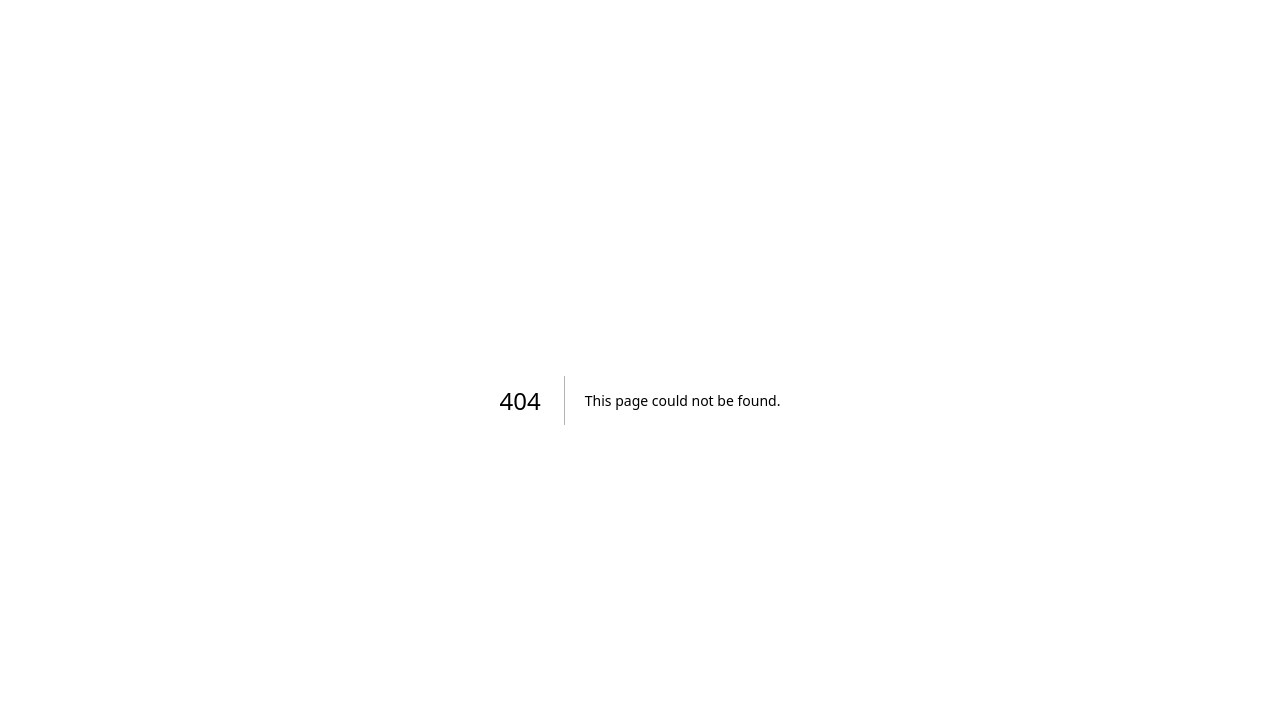
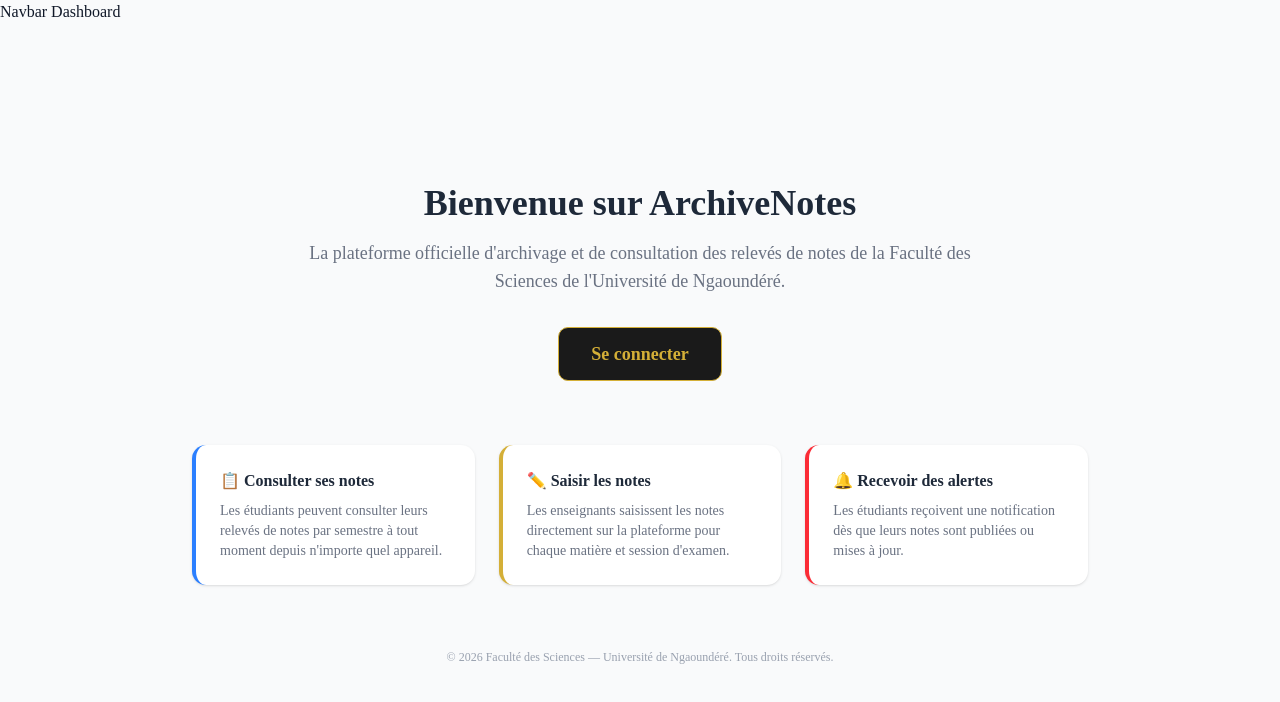
Before and after one commit to Yassine-13-dev/appli-archivage, a Next.js app: page /accueil in a window 1280 px wide. Before the commit this address had no page. Shown: the top 702 px of the page. Built offline with nearby package versions, Linux system fonts and the light colour scheme.

Commit message:
Landing page pour Parfaite

```diff
--- /dev/null
+++ b/app/(dashboard)/accueil/page.jsx
@@ -0,0 +1,73 @@
+// ✏️ PARFAITE — Lis les commentaires et modifie uniquement les textes indiqués
+
+export default function Accueil() {
+  return (
+    <div className="min-h-screen bg-gray-50 flex flex-col items-center justify-center px-4">
+
+      {/* SECTION HERO */}
+      <div className="text-center max-w-2xl">
+
+        {/* ✏️ MODIFIE : Le titre principal de l'application */}
+        <h1 className="text-4xl font-bold text-gray-800 mb-4">
+          Bienvenue sur ArchiveNotes
+        </h1>
+
+        {/* ✏️ MODIFIE : Une courte description de l'application (1-2 phrases) */}
+        <p className="text-gray-500 text-lg mb-8">
+          La plateforme officielle d'archivage et de consultation des relevés
+          de notes de la Faculté des Sciences de l'Université de Ngaoundéré.
+        </p>
+
+        {/* ✏️ MODIFIE : Le texte du bouton si tu veux */}
+        <a
+          href="/login"
+          className="inline-block bg-[#1a1a1a] text-[#D4AF37] font-semibold px-8 py-3 rounded-lg border border-[#D4AF37] hover:bg-[#D4AF37] hover:text-[#1a1a1a] transition-all duration-200 text-lg"
+        >
+          Se connecter
+        </a>
+      </div>
+
+      {/* SECTION FONCTIONNALITÉS */}
+      <div className="mt-16 grid grid-cols-1 sm:grid-cols-3 gap-6 max-w-4xl w-full">
+
+        {/* ✏️ MODIFIE : Le titre et la description de chaque carte */}
+        <div className="bg-white rounded-xl shadow-sm p-6 border-l-4 border-blue-500">
+          <h3 className="font-bold text-gray-800 mb-2">📋 Consulter ses notes</h3>
+          {/* ✏️ MODIFIE : Description de cette fonctionnalité */}
+          <p className="text-gray-500 text-sm">
+            Les étudiants peuvent consulter leurs relevés de notes par semestre
+            à tout moment depuis n'importe quel appareil.
+          </p>
+        </div>
+
+        <div className="bg-white rounded-xl shadow-sm p-6 border-l-4 border-[#D4AF37]">
+          <h3 className="font-bold text-gray-800 mb-2">✏️ Saisir les notes</h3>
+          {/* ✏️ MODIFIE : Description de cette fonctionnalité */}
+          <p className="text-gray-500 text-sm">
+            Les enseignants saisissent les notes directement sur la plateforme
+            pour chaque matière et session d'examen.
+          </p>
+        </div>
+
+        <div className="bg-white rounded-xl shadow-sm p-6 border-l-4 border-red-500">
+          <h3 className="font-bold text-gray-800 mb-2">🔔 Recevoir des alertes</h3>
+          {/* ✏️ MODIFIE : Description de cette fonctionnalité */}
+          <p className="text-gray-500 text-sm">
+            Les étudiants reçoivent une notification dès que leurs notes
+            sont publiées ou mises à jour.
+          </p>
+        </div>
+
+      </div>
+
+      {/* ✏️ MODIFIE : Le texte du footer */}
+      <p className="mt-16 text-gray-400 text-xs text-center">
+        © 2026 Faculté des Sciences — Université de Ngaoundéré. Tous droits réservés.
+      </p>
+
+    </div>
+  )
+}
+
+
+{/*N'oublies pas d'adapter le style de la page en fonction des couleurs du logo de l'université stp ma U16*/}
```
